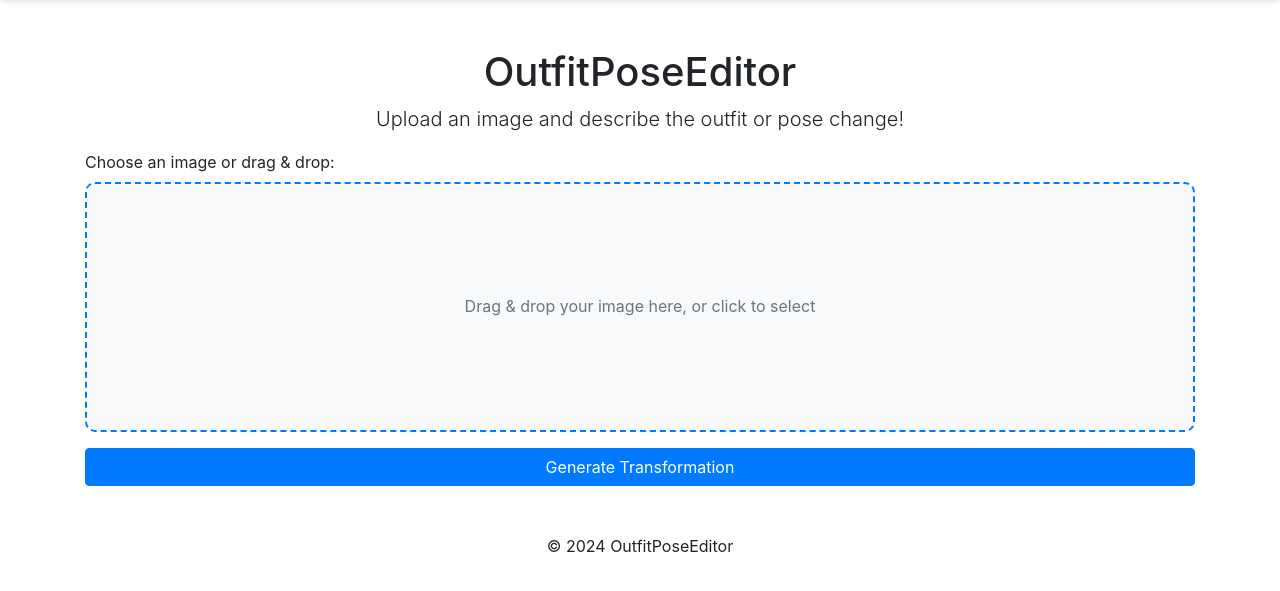
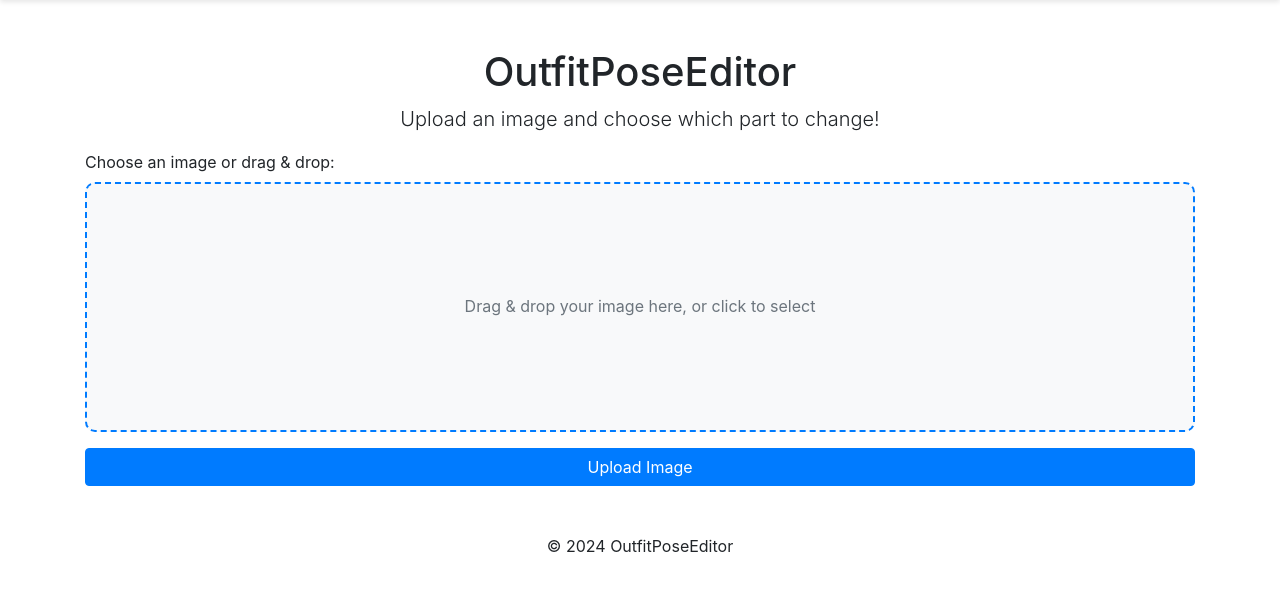
Before and after one commit to NghiaTranUTS/OutfitPoseEditor, a Flask app: page / in a window 1280 px wide. Shown: the part 80-671 px from the top of the page. Run offline with Flask 3, Linux system fonts and the light colour scheme; some libraries are stand-ins or nearby versions.

Commit message:
change UI

```diff
--- a/app.py
+++ b/app.py
@@ -1,37 +1,55 @@
-from flask import Flask, render_template, request, redirect, url_for, jsonify
+from PIL import Image
+from flask import Flask, render_template, request, jsonify
 import os
+import uuid
 from werkzeug.utils import secure_filename
 import logging
 from logging.handlers import RotatingFileHandler
+from controller.segmentation import segment_image, get_class_masks  # Import functions from segmentation.py
 
 app = Flask(__name__)
 
 # Set up message logging
 message_logger = logging.getLogger('messageLogger')
 message_logger.setLevel(logging.INFO)
-message_handler = RotatingFileHandler('contact_messages.log', maxBytes=2000, backupCount=10)  # Rotate after 2KB
+message_handler = RotatingFileHandler('contact_messages.log', maxBytes=2000, backupCount=10)
 message_handler.setFormatter(logging.Formatter('%(asctime)s - %(message)s'))
 message_logger.addHandler(message_handler)
 
 # Set up error logging
 error_logger = logging.getLogger('errorLogger')
 error_logger.setLevel(logging.ERROR)
-error_handler = RotatingFileHandler('error.log', maxBytes=5000, backupCount=5)  # Rotate after 5KB
+error_handler = RotatingFileHandler('error.log', maxBytes=5000, backupCount=5)
 error_handler.setFormatter(logging.Formatter('%(asctime)s - %(levelname)s - %(message)s'))
 error_logger.addHandler(error_handler)
 
-UPLOAD_FOLDER = 'static/uploads/'
+# Base folder configurations
+BASE_UPLOAD_FOLDER = 'static/uploads/'
 ALLOWED_EXTENSIONS = {'png', 'jpg', 'jpeg'}
-app.config['UPLOAD_FOLDER'] = UPLOAD_FOLDER
-app.secret_key = 'your_secret_key'  # Required for flashing messages
 
-# Ensure the upload folder exists
-if not os.path.exists(UPLOAD_FOLDER):
-    os.makedirs(UPLOAD_FOLDER)
+app.secret_key = 'your_secret_key'
+
+# Ensure the base upload folder exists
+if not os.path.exists(BASE_UPLOAD_FOLDER):
+    os.makedirs(BASE_UPLOAD_FOLDER)
 
 
 def allowed_file(filename):
     return '.' in filename and filename.rsplit('.', 1)[1].lower() in ALLOWED_EXTENSIONS
+
+
+def create_upload_directory():
+    """Generate a unique directory for each upload."""
+    unique_id = uuid.uuid4().hex
+    upload_directory = os.path.join(BASE_UPLOAD_FOLDER, unique_id)
+
+    # Ensure uniqueness
+    while os.path.exists(upload_directory):
+        unique_id = uuid.uuid4().hex
+        upload_directory = os.path.join(BASE_UPLOAD_FOLDER, unique_id)
+
+    os.makedirs(upload_directory, exist_ok=True)
+    return upload_directory
 
 
 @app.route('/')
@@ -62,45 +80,80 @@ def submit_contact():
         return jsonify({'status': 'success', 'message': 'Thank you for your message! We will get back to you soon.'})
 
     except Exception as e:
-        # Log the error to the error log
         error_logger.error(f"Error occurred while processing contact form: {str(e)}")
         return jsonify({'status': 'error', 'message': 'There was an error processing your message.'}), 500
 
 
-@app.route('/login', methods=['GET'])
-def login():
-    return render_template('login.html')
+@app.route('/upload', methods=['POST'])
+def upload():
+    try:
+        file = request.files['file']
+
+        if file and allowed_file(file.filename):
+            original_filename = secure_filename(file.filename)
+            upload_directory = create_upload_directory()
+            original_image_path = os.path.join(upload_directory, original_filename)
+            file.save(original_image_path)
+
+            # Segment the image using imported functions
+            original_image, pred_seg = segment_image(original_image_path)
+            masks = get_class_masks(pred_seg, num_classes=18)
+
+            segment_masks = {}
+            for class_id, mask in masks.items():
+                mask_filename = f"mask_class_{class_id}.png"
+                mask_path = os.path.join(upload_directory, mask_filename)  # Save masks in the correct upload directory
+                mask_img = Image.fromarray(mask).convert("L")
+                mask_img.save(mask_path)
+
+                # Store the mask path relative to the base upload folder with upload_id included
+                segment_masks[class_id] = os.path.join(upload_directory, mask_filename)
+
+            return jsonify({
+                'status': 'success',
+                'message': 'Image uploaded and segmented successfully.',
+                'upload_id': os.path.basename(upload_directory),
+                'segmented_masks': segment_masks
+            })
+
+        return jsonify({'status': 'error', 'message': 'Unsupported file format. Please upload PNG, JPG, or JPEG images.'}), 400
+
+    except Exception as e:
+        error_logger.error(f"Error during upload: {str(e)}")
+        return jsonify({'status': 'error', 'message': 'An error occurred during upload.'}), 500
 
 
-def authenticate(username, password):
-    pass
 
+@app.route('/transform', methods=['POST'])
+def transform():
+    try:
+        upload_id = request.json.get('upload_id')
+        segment = request.json.get('segment')
+        prompt = request.json.get('prompt')
 
-@app.route('/perform_login', methods=['POST'])
-def perform_login():
-    username = request.form['username']
-    password = request.form['password']
-    # Here you should add authentication logic
-    if authenticate(username, password):
-        return redirect(url_for('dashboard'))
-    else:
-        return redirect(url_for('login', error="Invalid credentials"))
+        upload_directory = os.path.join(BASE_UPLOAD_FOLDER, upload_id)
 
+        if not os.path.exists(upload_directory):
+            return jsonify({'status': 'error', 'message': 'Invalid upload ID.'}), 400
 
-@app.route('/upload', methods=['POST'])
-def upload_file():
-    file = request.files['file']
-    prompt = request.form['prompt']
+        # Simulate transformation process (replace with actual transformation logic)
+        transformed_filename = f'transformed_{segment}.png'
+        transformed_image_path = os.path.join(upload_directory, transformed_filename)
 
-    # Simulate the transformation process
-    save_path = os.path.join(UPLOAD_FOLDER, file.filename)
-    file.save(save_path)
+        with open(transformed_image_path, 'wb') as f:
+            f.write(b'\x89PNG\r\n\x1a\n')  # Write dummy PNG data
 
-    # Simulate a transformation and return a new image URL (replace this with AI logic)
-    transformed_image_url = UPLOAD_FOLDER + file.filename  # Just returning the uploaded image for now
+        transformed_image_url = os.path.join(BASE_UPLOAD_FOLDER, transformed_filename)
 
-    # Return JSON response to AJAX
-    return jsonify({"image_url": transformed_image_url})
+        return jsonify({
+            'status': 'success',
+            'message': 'Transformation applied successfully.',
+            'transformed_image_url': transformed_image_url
+        })
+
+    except Exception as e:
+        error_logger.error(f"Error during transformation: {str(e)}")
+        return jsonify({'status': 'error', 'message': 'An error occurred during transformation.'}), 500
 
 
 if __name__ == "__main__":
--- a/templates/service.html
+++ b/templates/service.html
@@ -5,10 +5,10 @@
 {% block content %}
 <div class="text-center">
   <h1 class="title">OutfitPoseEditor</h1>
-    <p class="lead">Upload an image and describe the outfit or pose change!</p>
+  <p class="lead">Upload an image and choose which part to change!</p>
 </div>
 
-  <!-- Drag & Drop Box and Form -->
+<!-- Step 1: Image Upload and Segmentation -->
 <form id="upload-form">
   <div class="form-group">
     <label for="file-input">Choose an image or drag & drop:</label>
@@ -17,8 +17,7 @@
       <input type="file" id="file-input" class="file-input" name="file" accept="image/*" required>
     </div>
   </div>
-
-    <button type="submit" class="btn btn-primary btn-block">Generate Transformation</button>
+  <button type="submit" class="btn btn-primary btn-block">Upload Image</button>
 </form>
 
 <!-- Loading Spinner -->
@@ -29,21 +28,24 @@
   <p class="mt-2">Processing your image, please wait...</p>
 </div>
 
-  <!-- Segmented Image Result -->
+<!-- Step 2: Display Masks for Selection -->
 <div class="result-box mt-5 text-center" id="segmentation-result" style="display:none;">
   <h3>Segmented Image</h3>
-    <div id="segmented-image-container" style="position: relative;">
-      <img id="segmented-image" src="" alt="Segmented Image" class="img-fluid mt-3" style="max-width: 100%;"/>
-      <canvas id="mask-overlay" style="position: absolute; top: 0; left: 0; pointer-events: none;"></canvas>
+  <div id="segmented-image-container" style="position: relative; display: inline-block;">
+    <!-- Original Image -->
+{#    <img id="segmented-image" src="" alt="Segmented Image" class="img-fluid mt-3" style="max-width: 100%;" />#}
+
+    <!-- Mask Overlays (will be appended here) -->
+    <div id="masks-container" style="position: absolute; top: 0; left: 0;"></div>
   </div>
-    <p>Select a part of the image to change:</p>
-    <select id="class-prompt-dropdown" class="form-control" style="display:none;">
-      <option value="">Choose a transformation...</option>
-      <!-- Add class-specific prompts here -->
-      <option value="Change shirt to jacket" data-class-id="6">Change shirt to jacket</option>
-      <option value="Change pants to shorts" data-class-id="7">Change pants to shorts</option>
-      <!-- Add more options as needed -->
-    </select>
+  <p>Select a part of the image to transform:</p>
+  <div id="mask-buttons-container" class="mt-3"></div>
+
+  <div class="form-group mt-3">
+    <label for="transformation-prompt">Describe the transformation:</label>
+    <textarea class="form-control" id="transformation-prompt" rows="3"
+              placeholder="e.g., Change hair color to blonde"></textarea>
+  </div>
   <button id="apply-transformation" class="btn btn-success mt-3" style="display:none;">Apply Transformation</button>
 </div>
 
@@ -56,82 +58,243 @@
   </a>
 </div>
 
-  <script src="{{ url_for('static', filename='js/upload.js') }}"></script>
 <script>
-    // JavaScript to handle image upload and interaction
-    document.getElementById('upload-form').addEventListener('submit', function(event) {
-      event.preventDefault();
+// Variables for managing upload and transformation
+let uploadId = ''; // To track the unique upload directory
+let selectedMask = null; // Track the selected mask
+
+// Color map for each segment label (RGB format)
+const colorMap = {
+  0: [0, 0, 0], // Background: Black
+  1: [128, 0, 0], // Hat: Maroon
+  2: [255, 165, 0], // Hair: Orange
+  3: [255, 215, 0], // Sunglasses: Gold
+  4: [0, 128, 0], // Upper-clothes: Green
+  5: [0, 0, 255], // Skirt: Blue
+  6: [75, 0, 130], // Pants: Indigo
+  7: [238, 130, 238], // Dress: Violet
+  8: [255, 20, 147], // Belt: Deep Pink
+  9: [139, 69, 19], // Left-shoe: Saddle Brown
+  10: [210, 105, 30], // Right-shoe: Chocolate
+  11: [255, 192, 203], // Face: Pink
+  12: [0, 255, 127], // Left-leg: Spring Green
+  13: [32, 178, 170], // Right-leg: Light Sea Green
+  14: [70, 130, 180], // Left-arm: Steel Blue
+  15: [135, 206, 250], // Right-arm: Light Sky Blue
+  16: [240, 230, 140], // Bag: Khaki
+  17: [255, 0, 255] // Scarf: Magenta
+};
+
+// Drag & Drop functionality
+const dropZone = document.getElementById('drop-zone');
 const fileInput = document.getElementById('file-input');
+const dropZoneText = document.getElementById('drop-zone-text');
+
+dropZone.addEventListener('dragover', (e) => {
+  e.preventDefault();
+  dropZone.classList.add('dragover');
+});
+
+dropZone.addEventListener('dragleave', () => {
+  dropZone.classList.remove('dragover');
+});
+
+dropZone.addEventListener('drop', (e) => {
+  e.preventDefault();
+  dropZone.classList.remove('dragover');
+
+  if (e.dataTransfer.files.length) {
+    fileInput.files = e.dataTransfer.files;
+    updateDropZoneText(fileInput.files[0].name); // Update the drop zone text
+  }
+});
+
+fileInput.addEventListener('change', () => {
+  if (fileInput.files.length) {
+    updateDropZoneText(fileInput.files[0].name);  // Update the drop zone text
+  }
+});
+
+function updateDropZoneText(filename) {
+  dropZoneText.textContent = `File selected: ${filename}`;
+}
+
+// Handle form submission with AJAX
+document.getElementById('upload-form').addEventListener('submit', async function (e) {
+  e.preventDefault();
   const formData = new FormData();
   formData.append('file', fileInput.files[0]);
 
-      document.getElementById('progress').style.display = 'block'; // Show loading spinner
+  // Show the progress indicator
+  document.getElementById('progress').style.display = 'block';
 
-      fetch('/upload', {
+  // Hide previous results
+  document.getElementById('segmentation-result').style.display = 'none';
+
+  try {
+    const response = await fetch('/upload', {
       method: 'POST',
       body: formData
-      })
-      .then(response => response.json())
-      .then(data => {
-        document.getElementById('segmented-image').src = data.image_url; // Set segmented image
-        document.getElementById('segmentation-result').style.display = 'block'; // Show result box
+    });
+
+    if (response.ok) {
+      const data = await response.json(); // Expecting JSON with mask paths
+
+      // Hide the progress indicator
+      document.getElementById('progress').style.display = 'none';
+
+      // Store the upload ID for later transformation
+      uploadId = data.upload_id;
+
+      // Display the segmented image container
+      document.getElementById('segmentation-result').style.display = 'block';
+
+      // Display the masks over the original image
+      const masksContainer = document.getElementById('masks-container');
+      const maskButtonsContainer = document.getElementById('mask-buttons-container');
+      masksContainer.innerHTML = ''; // Clear existing masks
+      maskButtonsContainer.innerHTML = ''; // Clear existing buttons
+
+      // Display each mask with a button to select it
+      for (const [classId, maskPath] of Object.entries(data.segmented_masks)) {
+        // Create an image for the mask overlay
+        const maskImg = new Image();
+        maskImg.src = `/${maskPath}`; // Use relative path from the response
+        maskImg.className = 'mask-overlay';
+        maskImg.style.position = 'absolute';
+        maskImg.style.top = 0;
+        maskImg.style.left = 0;
+        maskImg.style.opacity = 0.9; // Make the mask semi-transparent
+        maskImg.style.pointerEvents = 'none'; // Ensure it doesn't block clicks
+        maskImg.dataset.classId = classId;
+
+        maskImg.onload = () => {
+          // Apply transparency filter to the mask
+          applyTransparencyToMask(maskImg, classId);
+        };
+
+        // Append the mask to the container
+        masksContainer.appendChild(maskImg);
+
+        // Create a button to select the mask
+        const maskButton = document.createElement('button');
+        maskButton.className = 'btn btn-outline-primary mr-2 mt-2';
+        maskButton.innerText = `Select ${classId}`;
+        maskButton.onclick = function() {
+          // Select the mask on button click
+          selectMask(classId);
+        };
+        maskButtonsContainer.appendChild(maskButton);
+      }
+
+      // Show the transformation button
+      document.getElementById('apply-transformation').style.display = 'block';
+    } else {
+      alert('Error: Something went wrong with the upload.');
+    }
+  } catch (error) {
+    console.error('Error:', error);
     document.getElementById('progress').style.display = 'none'; // Hide loading spinner
-
-        // Initialize canvas overlay here
-        const canvas = document.getElementById('mask-overlay');
-        canvas.width = document.getElementById('segmented-image').naturalWidth;
-        canvas.height = document.getElementById('segmented-image').naturalHeight;
-
-        // Enable click events on the segmented image for selection
-        const segmentedImage = document.getElementById('segmented-image');
-        segmentedImage.addEventListener('click', function(event) {
-          const rect = segmentedImage.getBoundingClientRect();
-          const x = event.clientX - rect.left;
-          const y = event.clientY - rect.top;
-          const classId = determineClassIdAtPosition(x, y); // Function to determine class ID based on click position
-
-          if (classId !== null) {
-            document.getElementById('class-prompt-dropdown').style.display = 'block'; // Show dropdown
-            const dropdown = document.getElementById('class-prompt-dropdown');
-            dropdown.selectedIndex = 0; // Reset dropdown selection
-            dropdown.dataset.classId = classId; // Store selected class ID for later use
+    alert('Error: Failed to process the request.');
   }
 });
-      })
-      .catch(error => {
-        console.error('Error:', error);
-        document.getElementById('progress').style.display = 'none'; // Hide loading spinner
-      });
+
+// Function to select a mask
+function selectMask(classId) {
+  // Update the selected mask and visually highlight it
+  selectedMask = classId;
+
+  // Highlight the selected mask
+  document.querySelectorAll('.mask-overlay').forEach(img => {
+    img.style.border = img.dataset.classId === classId ? '3px solid red' : 'none';
   });
 
+  console.log(`Selected mask class: ${classId}`);
+}
+
+// Function to make the mask transparent on black pixels and color on white pixels
+function applyTransparencyToMask(maskImage, classId) {
+  const canvas = document.createElement('canvas');
+  const context = canvas.getContext('2d');
+
+  // Set canvas dimensions to match the mask image
+  canvas.width = maskImage.width;
+  canvas.height = maskImage.height;
+
+  // Draw the mask image onto the canvas
+  context.drawImage(maskImage, 0, 0);
+
+  // Get image data from canvas
+  const imageData = context.getImageData(0, 0, canvas.width, canvas.height);
+  const data = imageData.data;
+
+  // Get the RGB color for the classId from the colorMap
+  const [redColor, greenColor, blueColor] = colorMap[classId];
+
+  // Loop through each pixel to modify transparency and color based on mask value
+  for (let i = 0; i < data.length; i += 4) {
+    const red = data[i];
+    const green = data[i + 1];
+    const blue = data[i + 2];
+
+    // If the pixel is black (0,0,0), make it fully transparent
+    if (red === 0 && green === 0 && blue === 0) {
+      data[i + 3] = 0; // Set alpha to 0 (fully transparent)
+    } else {
+      // Apply color based on the classId from the colorMap
+      data[i] = redColor;
+      data[i + 1] = greenColor;
+      data[i + 2] = blueColor;
+      data[i + 3] = 200; // Set alpha to 200 (semi-transparent)
+    }
+  }
+
+  // Update canvas with new image data
+  context.putImageData(imageData, 0, 0);
+
+  // Set the source of the mask image to the modified canvas
+  maskImage.src = canvas.toDataURL();
+}
+
+// Handle apply transformation button click
 document.getElementById('apply-transformation').addEventListener('click', function() {
-      const dropdown = document.getElementById('class-prompt-dropdown');
-      const selectedPrompt = dropdown.value;
-      const classId = dropdown.dataset.classId;
+  const prompt = document.getElementById('transformation-prompt').value;
 
-      // Perform inpainting based on selected prompt and class ID
-      fetch('/perform_inpainting', {
+  if (!selectedMask || !prompt) {
+    alert('Please select a segment and provide a transformation prompt.');
+    return;
+  }
+
+  // Perform transformation based on selected mask and prompt
+  fetch('/transform', {
     method: 'POST',
     headers: {
       'Content-Type': 'application/json'
     },
     body: JSON.stringify({
-          class_id: classId,
-          prompt: selectedPrompt,
-          negative_prompt: "Minimalistic" // Or however you want to handle negative prompts
+      upload_id: uploadId,
+      segment: selectedMask,
+      prompt: prompt
     })
   })
   .then(response => response.json())
   .then(data => {
-        document.getElementById('transformed-image').src = data.edited_image_url; // Set transformed image
-        document.getElementById('edited-image-result').style.display = 'block'; // Show edited image result
+    if (data.status === 'success') {
+      // Set transformed image source and display
+      document.getElementById('transformed-image').src = data.transformed_image_url;
+      document.getElementById('edited-image-result').style.display = 'block';
+
+      // Update download button
+      const downloadBtn = document.getElementById('download-btn');
+      downloadBtn.href = data.transformed_image_url;
+    } else {
+      alert(data.message);
+    }
   })
-      .catch(error => console.error('Error:', error));
+  .catch(error => {
+    console.error('Error:', error);
+    alert('An error occurred while applying the transformation.');
   });
-
-    function determineClassIdAtPosition(x, y) {
-      // Placeholder function: replace with your logic to determine class ID at position (x, y)
-      return null; // return the appropriate class ID based on the position clicked
-    }
+});
 </script>
 {% endblock %}
```
Also changed, not shown: controller/seg2.py (added, +88 -0 lines), controller/segmentation.py (+21 -33 lines), requirements.txt (added, +7 -0 lines). Lines whose indentation alone changed are shown as unchanged.
